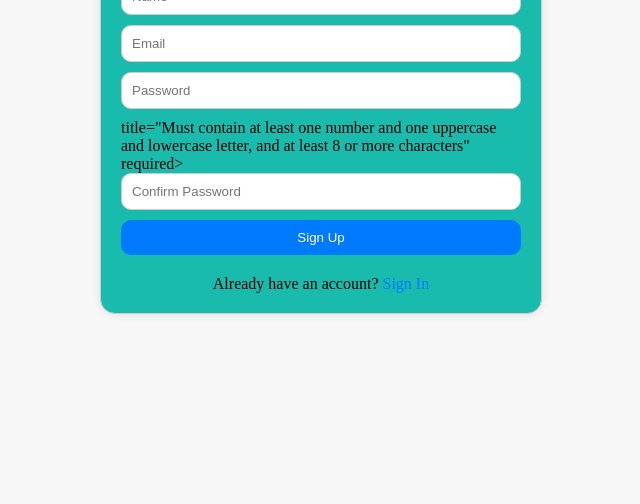
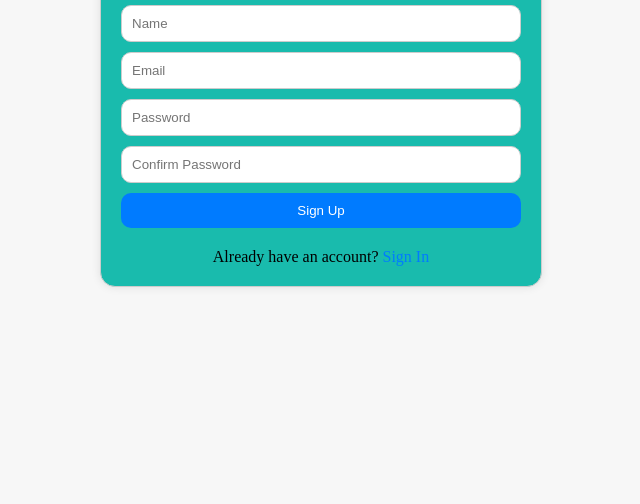
Before and after one commit to ASH-THEDEVELOPER/SecondRepo, a plain HTML site: page Sign.html in a window 1280 px wide. Shown: the part 296-800 px from the top of the page, without its empty margins (319-959 px from the left). Drawn offline with nearby package versions, Linux system fonts and the light colour scheme.

Commit message:
Update Sign.html

```diff
--- a/Sign.html
+++ b/Sign.html
@@ -16,7 +16,7 @@
         <form id="signup-form" method="post">
             <input type="text" id="name" name="name" class="form-input" placeholder="Name" required>
             <input type="email" id="signup-email" name="signup-email" class="form-input" placeholder="Email" required>
-            <input type="password" id="signup-password" name="signup-password" class="form-input" placeholder="Password" pattern="(?=.*\d)(?=.*[a-z])(?=.*[A-Z]).{8,}"--> title="Must contain at least one number and one uppercase and lowercase letter, and at least 8 or more characters" required>
+            <input type="password" id="signup-password" name="signup-password" class="form-input" placeholder="Password" pattern="(?=.*\d)(?=.*[a-z])(?=.*[A-Z]).{8,}" title="Must contain at least one number and one uppercase and lowercase letter, and at least 8 or more characters" required>
             <input type="password" id="confirm-password" name="confirm-password" class="form-input" placeholder="Confirm Password" pattern="(?=.*\d)(?=.*[a-z])(?=.*[A-Z]).{8,}" title="Must contain at least one number and one uppercase and lowercase letter, and at least 8 or more characters" required>
             <button type="submit" id="signup-submit" class="form-submit">Sign Up</button>
         </form>
```
